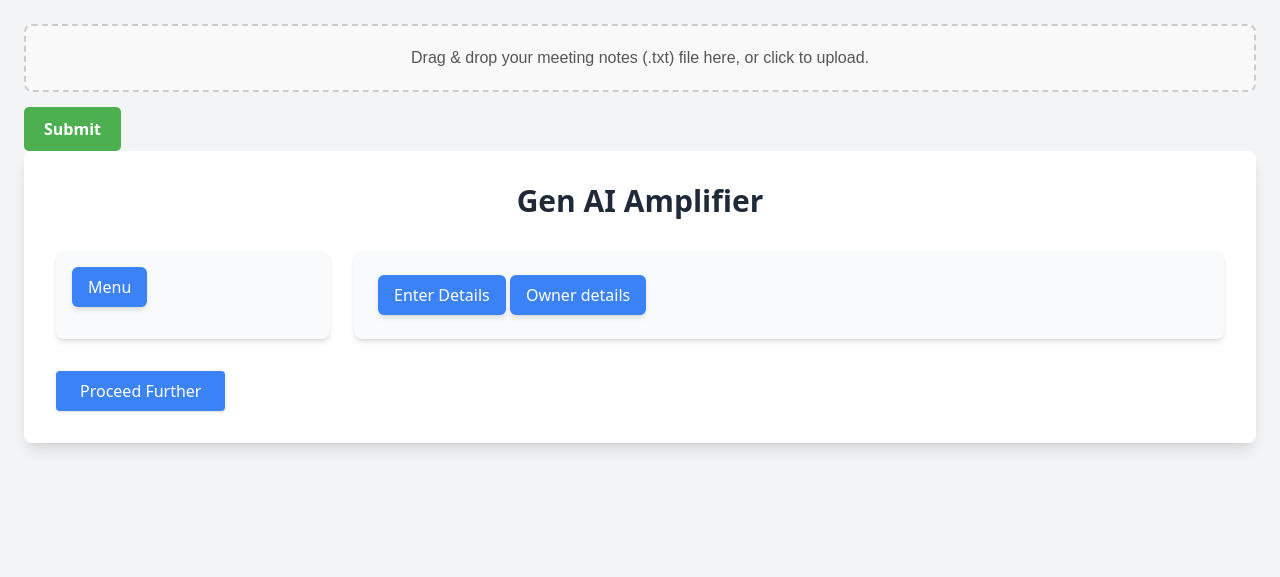
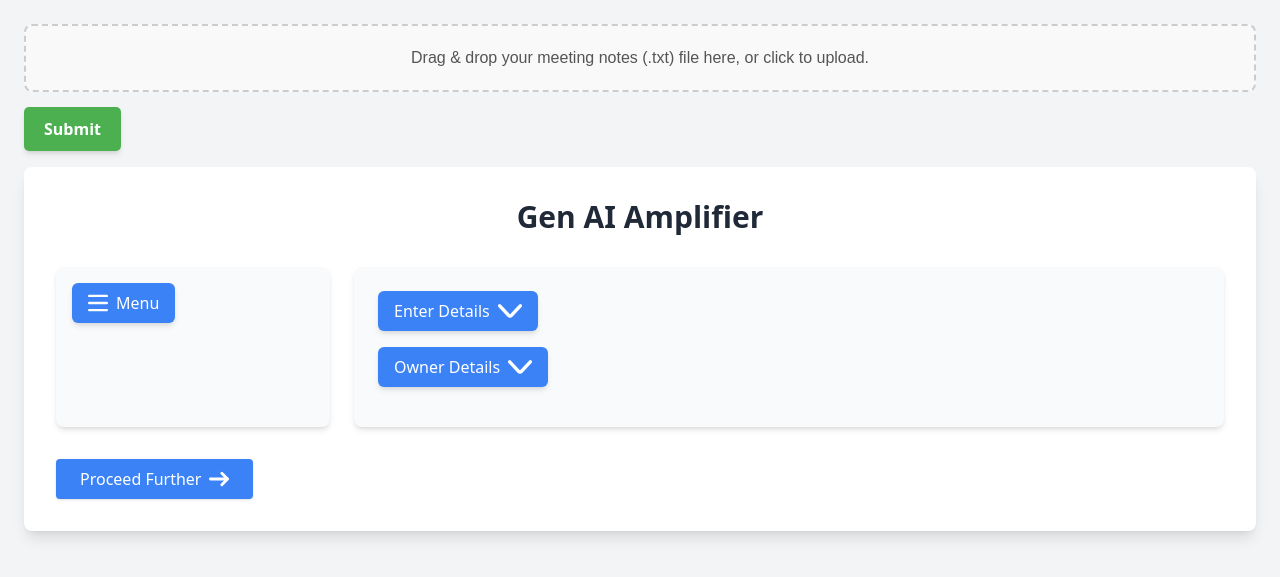
Before and after one commit to naveensomalapuri/GenAIAmplifier_v1.0.0, a FastAPI app: page / in a window 1280 px wide. Shown: the top 577 px of the page. Run offline with FastAPI, Linux system fonts and the light colour scheme; some libraries are stand-ins or nearby versions.

Commit message:
app.html
added icons of menu, enter details, and owner details buttons and make color change around the button of submit after click

```diff
--- a/templates/app.html
+++ b/templates/app.html
@@ -57,7 +57,14 @@
         <input id="file-input" type="file" class="hidden" accept=".txt" />
     </div>
 
-    <button type="submit" id="submit-button" disabled>Submit</button>
+    <button
+  type="submit"
+  id="submit-button"
+  class="mb-4 bg-blue-500 text-white px-4 py-2 rounded-md shadow-md hover:bg-blue-600 focus:outline-none focus:ring-2 focus:ring-blue-300 active:bg-green-500 disabled:bg-gray-400 disabled:cursor-not-allowed"
+  disabled
+>
+  Submit
+</button>
 
     <form action="section1.html" method="get">
         <div class="max-w-7xl mx-auto bg-white shadow-lg rounded-lg p-8">
@@ -69,10 +76,13 @@
                     <!-- Button to Toggle Form -->
                     <button
                     id="toggleFormButton3"
-                    class="bg-blue-500 text-white px-4 py-2 rounded-md shadow-md hover:bg-blue-600"
-                >
-                    Menu
-                </button>
+                    class="bg-blue-500 text-white px-4 py-2 rounded-md shadow-md hover:bg-blue-600 flex items-center space-x-2"
+                  >
+                    <svg class="w-5 h-5 text-white dark:text-gray-200" aria-hidden="true" xmlns="http://www.w3.org/2000/svg" fill="none" viewBox="0 0 17 14">
+                      <path stroke="currentColor" stroke-linecap="round" stroke-linejoin="round" stroke-width="2" d="M1 1h15M1 7h15M1 13h15"/>
+                    </svg>
+                    <span>Menu</span>
+                  </button>
                 <div
                 id="collapsibleForm3"
                 class="mt-4 p-4 bg-white rounded-lg shadow-md border border-gray-200 hidden"
@@ -96,15 +106,18 @@
                 <div class="col-span-9 bg-gray-50 p-6 rounded-lg shadow-md">
                     <button
                     id="toggleFormButton1"
-                    class="bg-blue-500 text-white px-4 py-2 rounded-md shadow-md hover:bg-blue-600"
+                    class="bg-blue-500 text-white px-4 py-2 rounded-md shadow-md hover:bg-blue-600 flex items-center space-x-2 mb-4"
                   >
-                    Enter Details
+                    <span>Enter Details</span>
+                    <svg class="w-6 h-6 text-white dark:text-gray-200" aria-hidden="true" xmlns="http://www.w3.org/2000/svg" fill="none" viewBox="0 0 14 8">
+                      <path stroke="currentColor" stroke-linecap="round" stroke-linejoin="round" stroke-width="2" d="m1 1 5.326 5.7a.909.909 0 0 0 1.348 0L13 1"/>
+                    </svg>
                   </button>
 
                       <!-- Collapsible Form -->
                 <div
                 id="collapsibleForm1"
-                class="mt-4 p-4 bg-white rounded-lg shadow-md border border-gray-200 hidden"
+                class="mt-4 p-4 bg-white rounded-lg shadow-md border border-gray-200 hidden mb-4"
             >
                     <div class="grid grid-cols-2 gap-4">
                         <!-- Choose Document -->
@@ -172,16 +185,19 @@
                         <!-- Button to Toggle Form -->
                         <button
                         id="toggleFormButton2"
-                        class="bg-blue-500 text-white px-4 py-2 rounded-md shadow-md hover:bg-blue-600"
-                    >
-                        Owner details
-                    </button>
+                        class="bg-blue-500 text-white px-4 py-2 rounded-md shadow-md hover:bg-blue-600 flex items-center space-x-2 mb-4"
+                      >
+                        <span>Owner Details</span>
+                        <svg class="w-6 h-6 text-white dark:text-gray-200" aria-hidden="true" xmlns="http://www.w3.org/2000/svg" fill="none" viewBox="0 0 14 8">
+                          <path stroke="currentColor" stroke-linecap="round" stroke-linejoin="round" stroke-width="2" d="m1 1 5.326 5.7a.909.909 0 0 0 1.348 0L13 1"/>
+                        </svg>
+                      </button>
 
 
                         <!-- Collapsible Form -->
                 <div
                 id="collapsibleForm2"
-                class="mt-4 p-4 bg-white rounded-lg shadow-md border border-gray-200 hidden"
+                class="mt-4 p-4 bg-white rounded-lg shadow-md border border-gray-200 hidden mb-4"
             >
                     <table class="w-full table-auto border-collapse">
                         <thead>
@@ -249,9 +265,15 @@
                 <button class="bg-blue-500 hover:bg-blue-600 text-white px-6 py-2 rounded shadow transition">
                     Preview
                 </button> -->
-                <button type="submit" class="bg-blue-500 hover:bg-blue-600 text-white px-6 py-2 rounded shadow transition">
-                    Proceed Further
-                </button>
+                <button
+                type="submit"
+                class="bg-blue-500 hover:bg-blue-600 text-white px-6 py-2 rounded shadow transition flex items-center justify-center space-x-2"
+              >
+                <span>Proceed Further</span>
+                <svg class="w-5 h-5 text-white dark:text-gray-200" aria-hidden="true" xmlns="http://www.w3.org/2000/svg" fill="none" viewBox="0 0 14 10">
+                  <path stroke="currentColor" stroke-linecap="round" stroke-linejoin="round" stroke-width="2" d="M1 5h12m0 0L9 1m4 4L9 9"/>
+                </svg>
+              </button>
             </div>
 
         </div>
```
